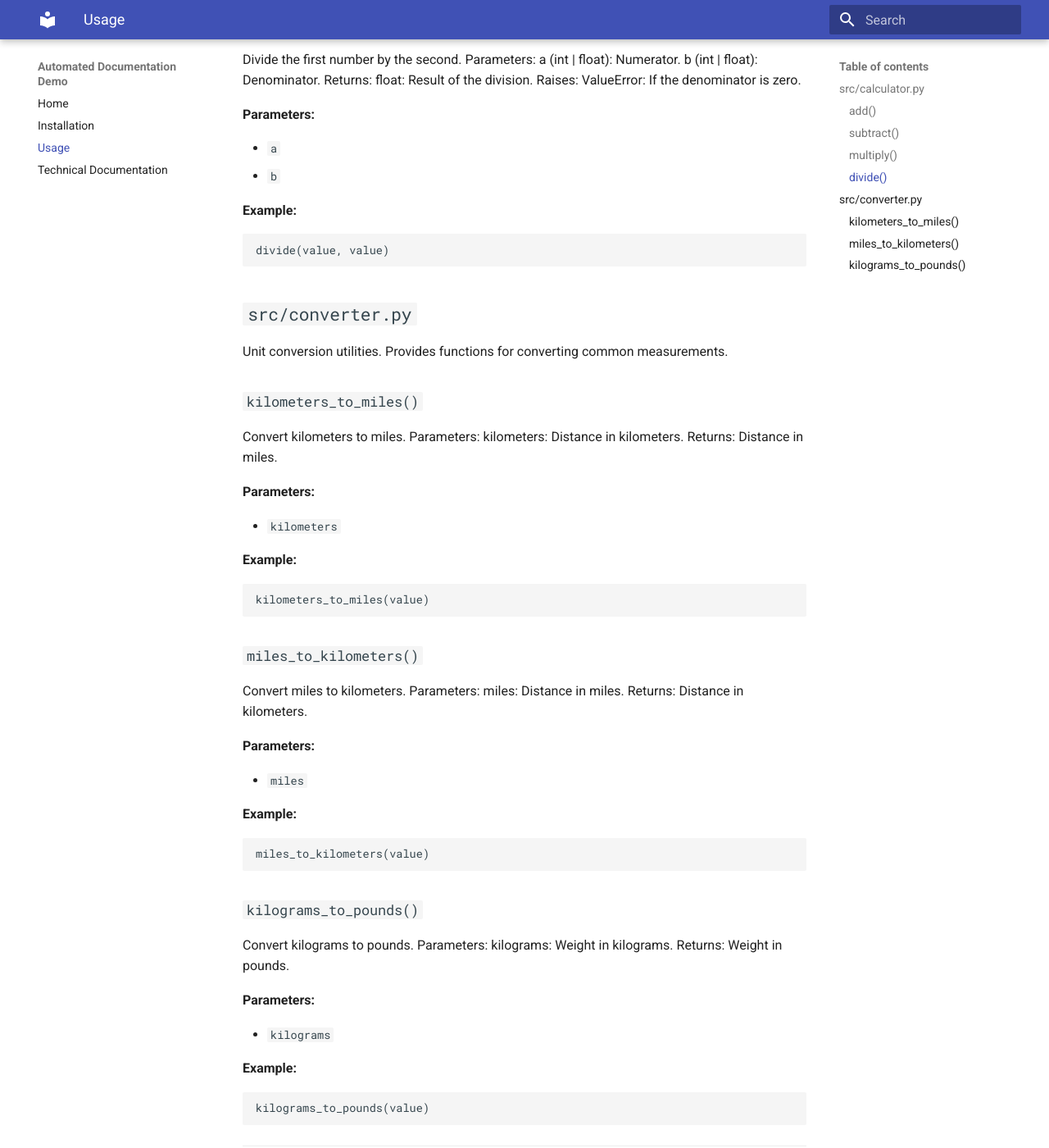
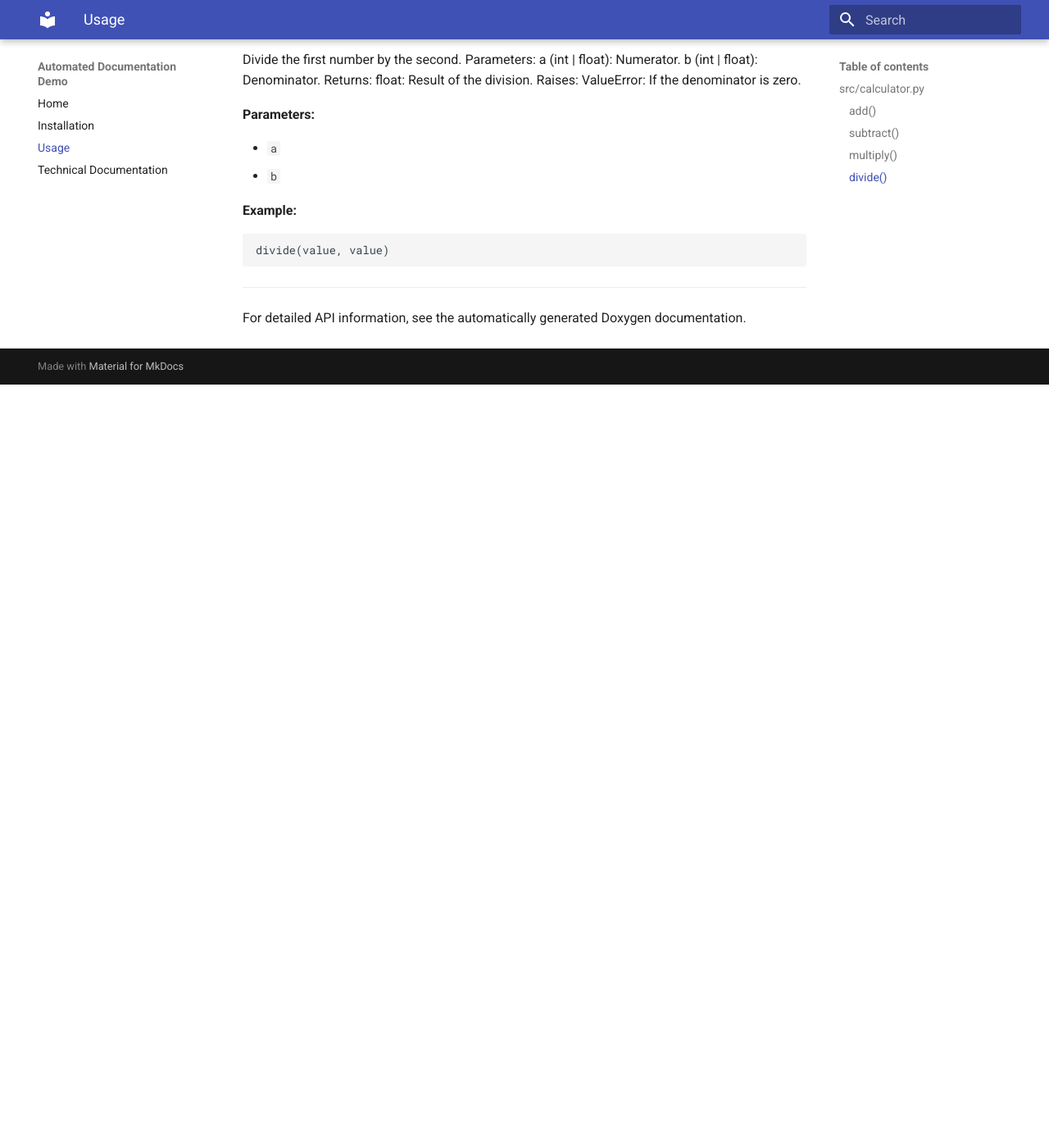
Before and after one commit to manasvinaik/automated-documentation-demo, an MkDocs documentation site: the page built from docs/usage.md, in a window 1280 px wide and 1400 px high, scrolled down 1371 px. Shown: the whole window at 82% size. Built offline with MkDocs 1.6.1 and Material for MkDocs 9.7.7, drawn with Linux system fonts in a browser that asks for light colours; after the commit the page ends 1840 px from its top, so only the background shows below that.

Commit message:
all final changes made

````diff
--- a/docs/usage.md
+++ b/docs/usage.md
@@ -66,52 +66,6 @@ Divide the first number by the second. Parameters: a (int | float): Numerator. b
 divide(value, value)
 ```
 
-## `src/converter.py`
-
-Unit conversion utilities. Provides functions for converting common measurements.
-
-### `kilometers_to_miles()`
-
-Convert kilometers to miles. Parameters: kilometers: Distance in kilometers. Returns: Distance in miles.
-
-**Parameters:**
-
-- `kilometers`
-
-**Example:**
-
-```python
-kilometers_to_miles(value)
-```
-
-### `miles_to_kilometers()`
-
-Convert miles to kilometers. Parameters: miles: Distance in miles. Returns: Distance in kilometers.
-
-**Parameters:**
-
-- `miles`
-
-**Example:**
-
-```python
-miles_to_kilometers(value)
-```
-
-### `kilograms_to_pounds()`
-
-Convert kilograms to pounds. Parameters: kilograms: Weight in kilograms. Returns: Weight in pounds.
-
-**Parameters:**
-
-- `kilograms`
-
-**Example:**
-
-```python
-kilograms_to_pounds(value)
-```
-
 ---
 
 For detailed API information, see the automatically generated Doxygen documentation.
````
Also changed, not shown: README.md (+0 -12 lines), docs/index.md (+0 -11 lines), 1 other file.
